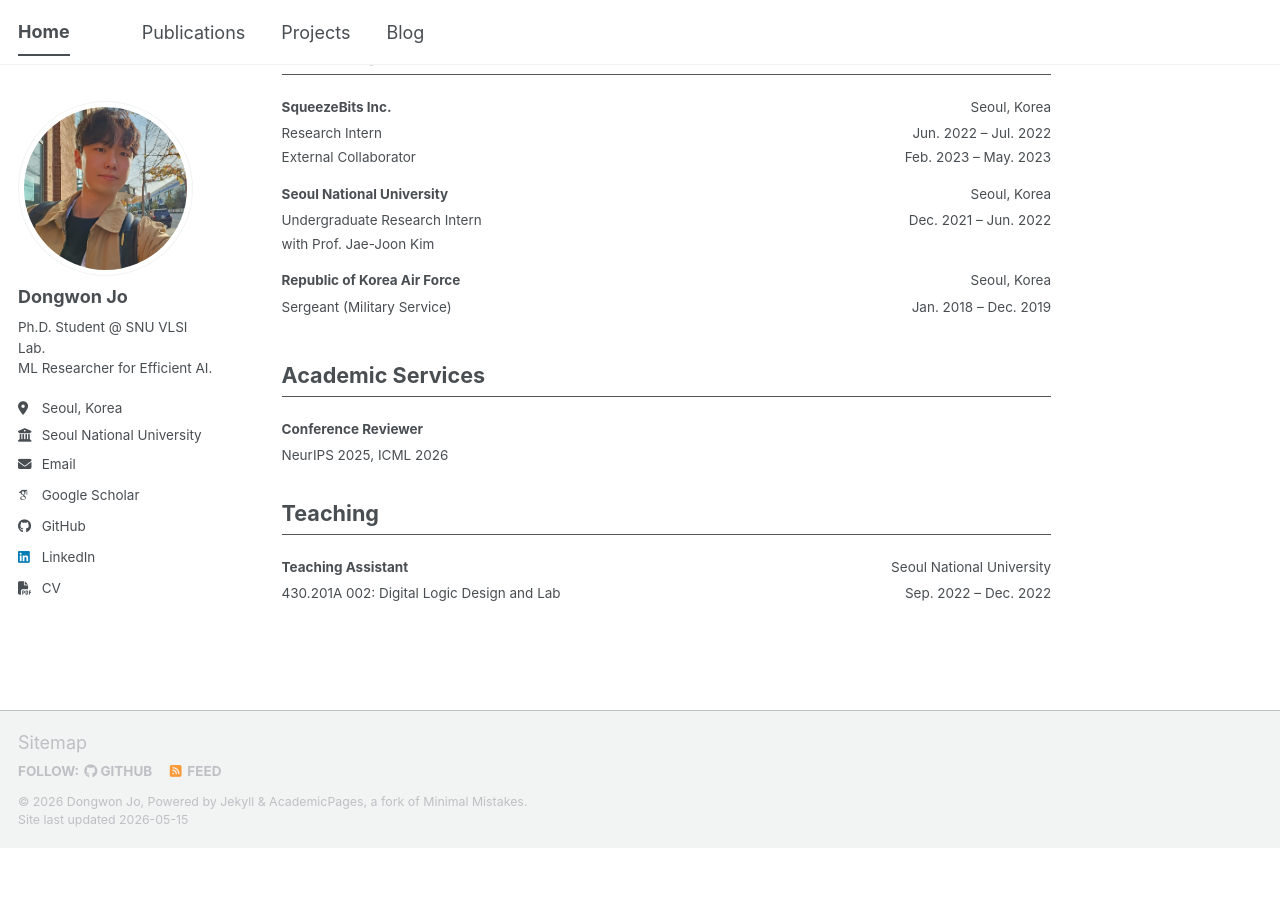
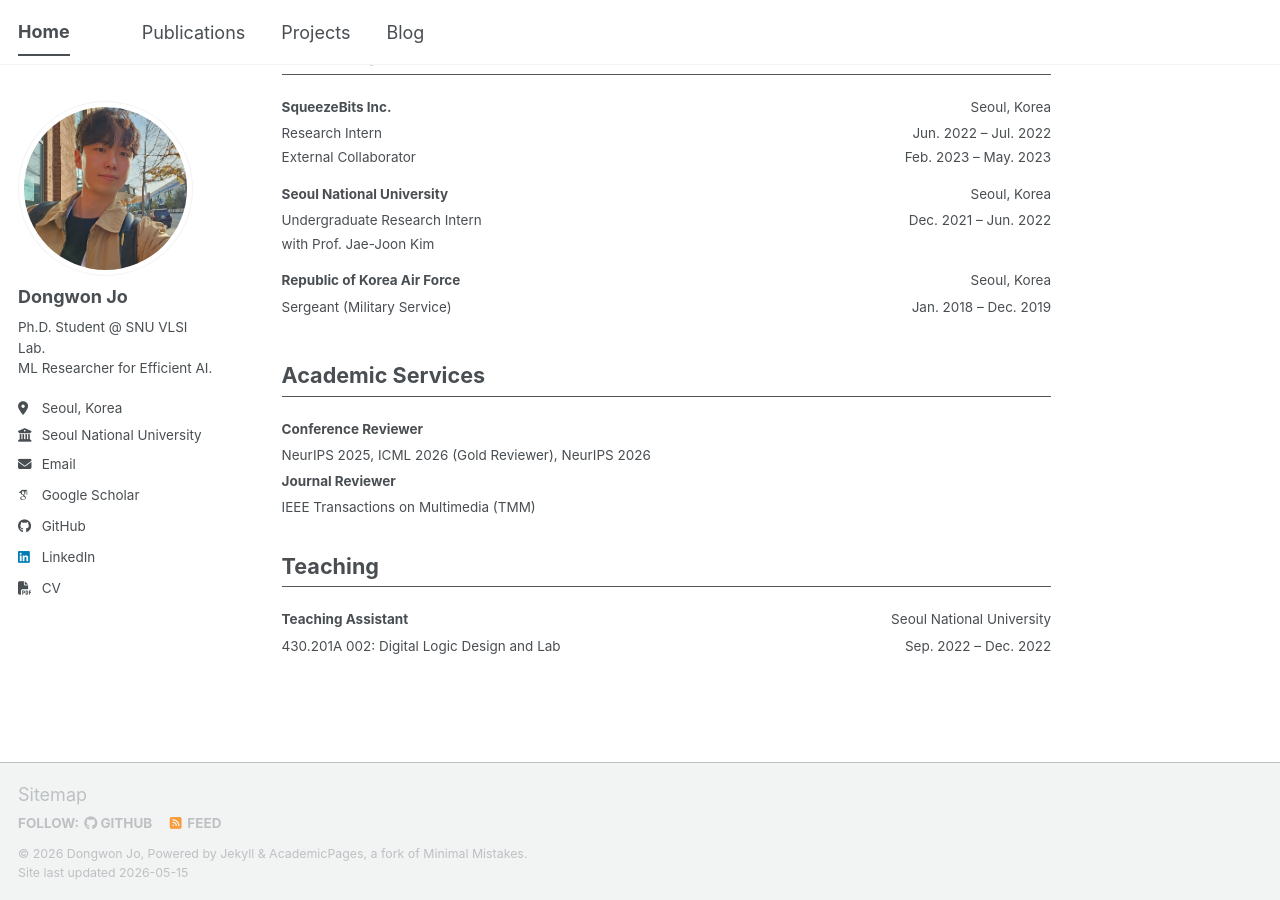
Before and after one commit to dongwonjo/dongwonjo.github.io, a Jekyll site: the page built from _pages/about.md, in a window 1280 px wide and 900 px high, scrolled down 1592 px. Built offline with Jekyll 4.4.1, drawn with Linux system fonts in a browser that asks for light colours; some web fonts are replaced; a script bundle is joined from its source files by our own code; library files that are not in the unit come from our copies; before the commit the page ends 2440 px from its top, so only the background shows below that.

Commit message:
Update about.md

```diff
--- a/_pages/about.md
+++ b/_pages/about.md
@@ -157,7 +157,14 @@ Currently, my research primarily targets <strong>generative models</strong>, inc
     <td style="border:none; text-align:right;"></td>
   </tr>
   <tr>
-    <td style="border:none; padding: 2px 0;" colspan="2">NeurIPS 2025, ICML 2026</td>
+    <td style="border:none; padding: 2px 0;" colspan="2">NeurIPS 2025, ICML 2026 (Gold Reviewer), NeurIPS 2026</td>
+  </tr>
+  <tr>
+    <td style="border:none; padding: 4px 0;"><strong>Journal Reviewer</strong></td>
+    <td style="border:none; text-align:right;"></td>
+  </tr>
+  <tr>
+    <td style="border:none; padding: 2px 0;" colspan="2">IEEE Transactions on Multimedia (TMM)</td>
   </tr>
 </table>
 
```
